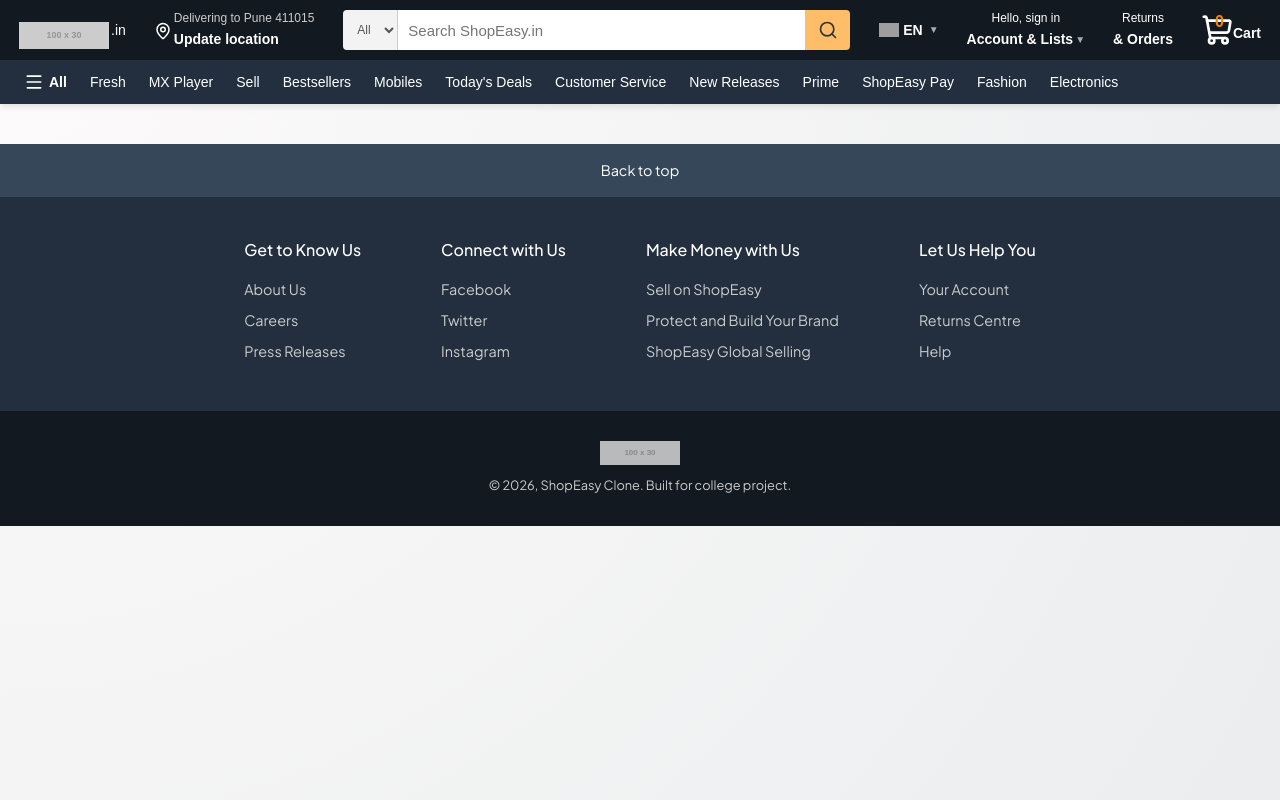
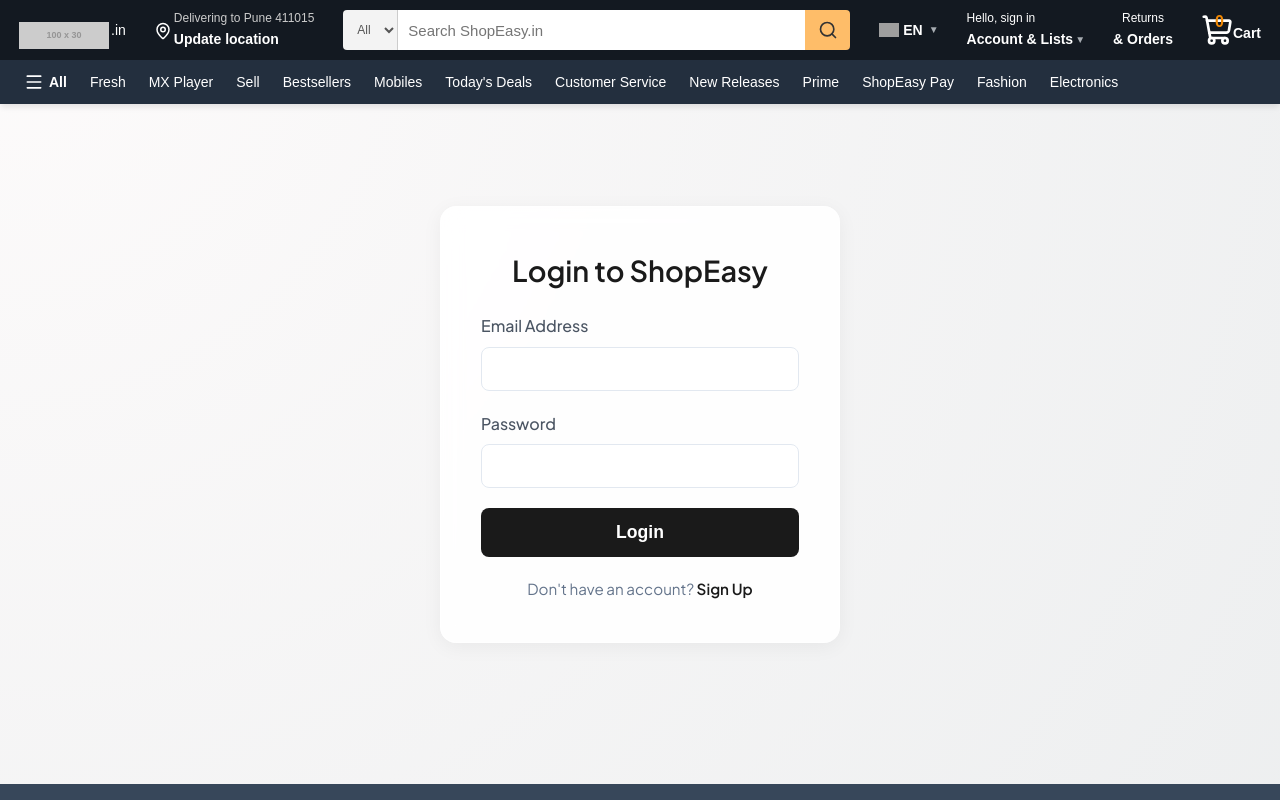
Before and after one commit to arpitbanna/ShopEasy, a React (Vite) app: page /login in a window 1280 px wide. Shown: the top 800 px of the page. Built offline with nearby package versions, Linux system fonts and the light colour scheme; no server answers; grey boxes are pictures that could not be loaded.

Commit message:
feat: integrate auth state into Navbar and protect routes

```diff
--- a/src/App.jsx
+++ b/src/App.jsx
@@ -2,24 +2,39 @@
 import { Routes, Route } from "react-router-dom";
 import { Toaster } from "react-hot-toast";
 import { CartProvider } from "./context/CartContext";
+import { AuthProvider } from "./context/AuthContext";
 import Navbar from "./components/Navbar";
 import Home from "./pages/Home";
 import Cart from "./pages/Cart";
+import Login from "./pages/Login";
+import Signup from "./pages/Signup";
+import PrivateRoute from "./components/PrivateRoute";
 import Footer from "./components/Footer";
 
 const App = () => {
   const [searchQuery, setSearchQuery] = useState("");
 
   return (
+    <AuthProvider>
       <CartProvider>
         <Toaster position="bottom-right" reverseOrder={false} />
         <Navbar onSearch={setSearchQuery} />
         <Routes>
           <Route path="/" element={<Home searchQuery={searchQuery} />} />
-        <Route path="/cart" element={<Cart />} />
+          <Route path="/login" element={<Login />} />
+          <Route path="/signup" element={<Signup />} />
+          <Route
+            path="/cart"
+            element={
+              <PrivateRoute>
+                <Cart />
+              </PrivateRoute>
+            }
+          />
         </Routes>
         <Footer />
       </CartProvider>
+    </AuthProvider>
   );
 };
 
--- a/src/components/Navbar.jsx
+++ b/src/components/Navbar.jsx
@@ -2,10 +2,12 @@
 import { Link } from "react-router-dom";
 import { Search, MapPin, ShoppingCart, Menu } from 'lucide-react';
 import { useCart } from "../context/CartContext";
+import { useAuth } from "../context/AuthContext";
 import style from './Navbar.module.css';
 
 const Navbar = ({ onSearch }) => {
   const { cartCount } = useCart();
+  const { user, logout } = useAuth();
   return (
     <header className={style.header}>
       <div className={style.navMain}>
@@ -51,8 +53,17 @@
         </div>
 
         <div className={`${style.navItem} ${style.accountContainer}`}>
-          <span className={style.line1}>Hello, sign in</span>
-          <span className={style.line2}>Account & Lists <span className={style.arrow}>▼</span></span>
+          {user ? (
+            <div style={{display: 'flex', flexDirection: 'column'}}>
+              <span className={style.line1}>Hello, {user.email.split('@')[0]}</span>
+              <span className={style.line2} onClick={() => { if(window.confirm('Are you sure you want to logout?')) logout() }} style={{cursor: 'pointer'}}>Logout</span>
+            </div>
+          ) : (
+            <Link to="/login" style={{color: 'white', textDecoration: 'none', display: 'flex', flexDirection: 'column'}}>
+              <span className={style.line1}>Hello, sign in</span>
+              <span className={style.line2}>Account & Lists <span className={style.arrow}>▼</span></span>
+            </Link>
+          )}
         </div>
         <div className={`${style.navItem} ${style.ordersContainer}`}>
           <span className={style.line1}>Returns</span>
--- /dev/null
+++ b/src/components/PrivateRoute.jsx
@@ -0,0 +1,15 @@
+import React from 'react';
+import { Navigate } from 'react-router-dom';
+import { useAuth } from '../context/AuthContext';
+
+const PrivateRoute = ({ children }) => {
+  const { user } = useAuth();
+
+  if (!user) {
+    return <Navigate to="/login" replace />;
+  }
+
+  return children;
+};
+
+export default PrivateRoute;
```
Lines whose indentation alone changed are shown as unchanged.
